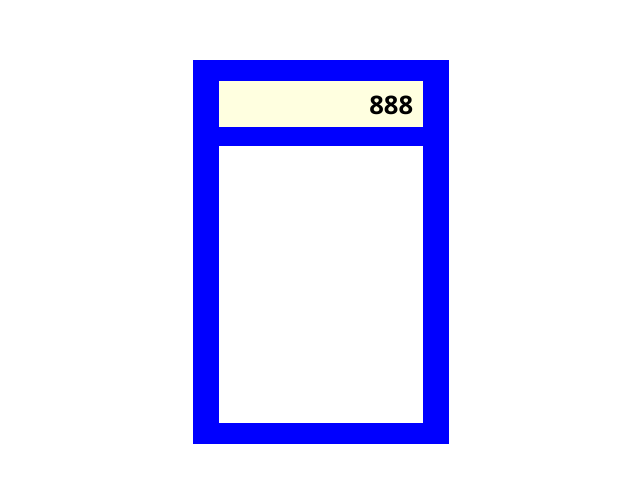
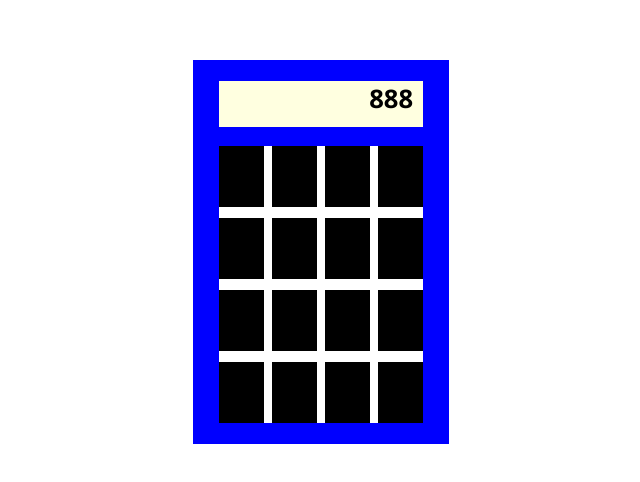
Before and after one commit to QPALZM1234567/calculator, a plain HTML site: page index.html in a window 1280 px wide. Shown: the part 148-630 px from the top of the page, without its empty margins (319-959 px from the left). Drawn offline with Linux system fonts and the light colour scheme.

Commit message:
Add the divs for the buttons

```diff
--- a/index.html
+++ b/index.html
@@ -6,7 +6,7 @@
     <meta name="viewport" content="width=device-width, initial-scale=1.0">
     <title>Calculator</title>
     <link rel="stylesheet" href="style.css">
-    <script src="script.js"></script>
+    <script src="script.js" defer></script>
 </head>
 <body>
     <div class="container">
--- a/script.js
+++ b/script.js
@@ -0,0 +1,25 @@
+const btns = document.querySelector(".buttons");
+
+for (let i = 0; i < 16; i++) {
+    let div = document.createElement('div');
+    if (i < 12 && i % 4 < 3) {
+        let temp = Math.floor(i / 4) * 3 + i % 4 + 1;
+        div.classList.add(`${temp}`);
+    } else if (i === 3) {
+        div.classList.add('clear');
+    } else if (i === 7) {
+        div.classList.add('x');
+    } else if (i === 11) {
+        div.classList.add('divide');
+    } else if (i === 12) {
+        div.classList.add('plus');
+    } else if (i === 13) {
+        div.classList.add('0');
+    } else if (i === 14) {
+        div.classList.add('minus');
+    } else {
+        div.classList.add('equals');
+    }
+    div.classList.add('button');
+    btns.appendChild(div);
+}
--- a/style.css
+++ b/style.css
@@ -32,7 +32,7 @@ p{
     background-color: lightyellow;
     display: flex;
     justify-content: right;
-    align-items: center;
+    align-items: space-between;
 
 }
 
@@ -40,4 +40,14 @@ p{
     width: 80%;
     height: 72%;
     background-color: white;
+    display:flex;
+    flex-flow: row wrap;
+    gap: 4%;
+
 }
+
+.button {
+    width: 22%;
+    height: 22%;
+    background-color: black;
+}
```
